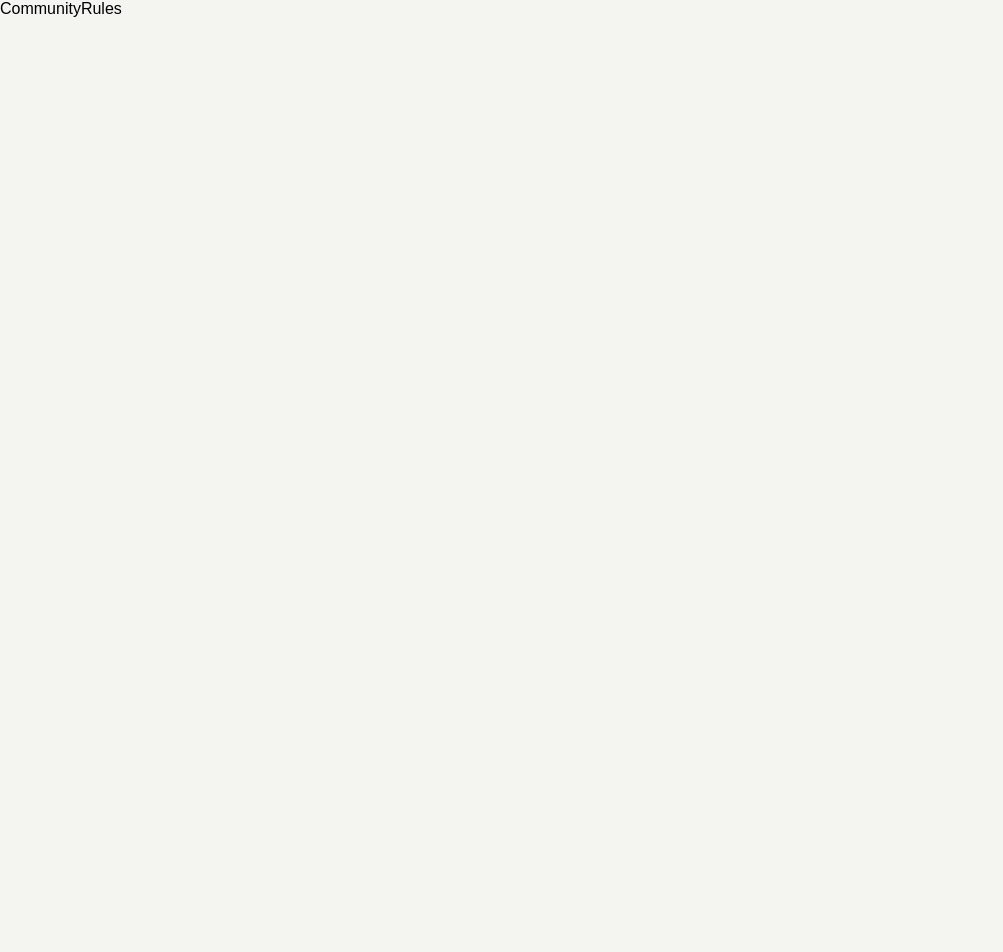
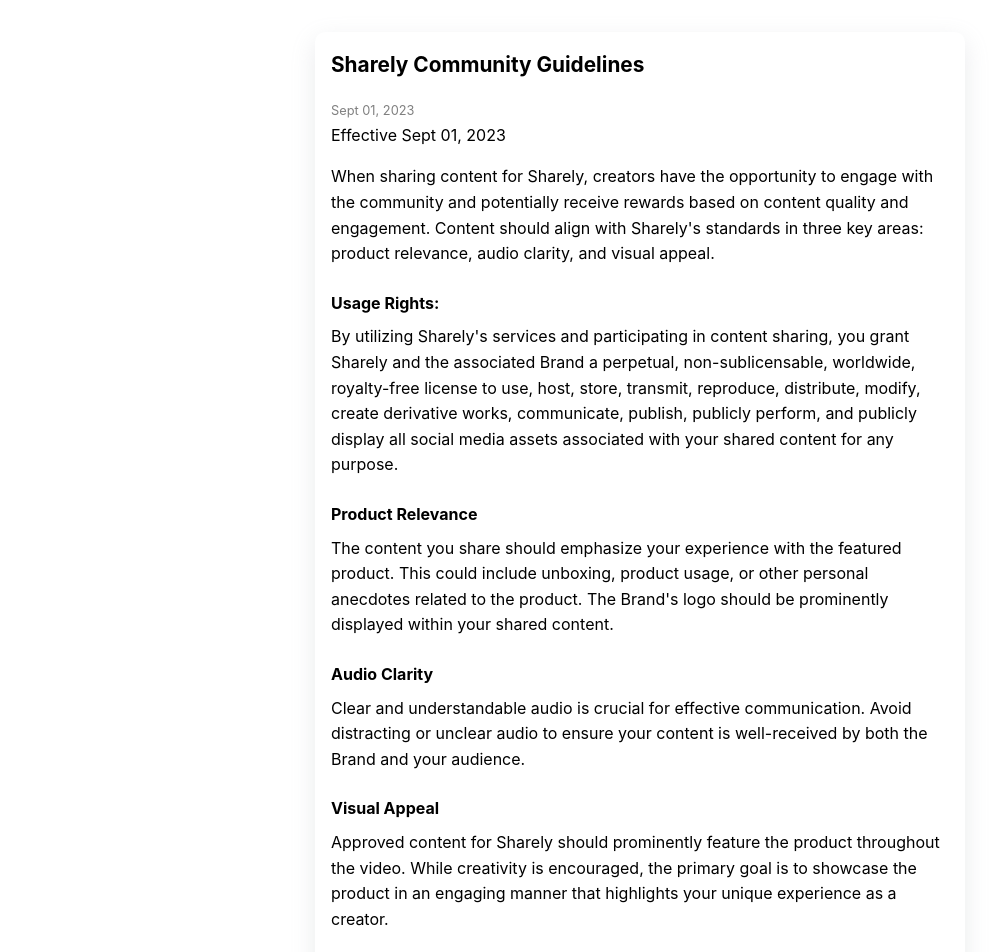
Before and after one commit to AbdullA-Ababakre/sharely, a React (Create React App) app: page /community-rules in a window 1280 px wide. Shown: the top 952 px of the page, without its empty margins (0-1003 px from the left). Before the commit the page ends 800 px from the top, so only its background shows below. Built offline with nearby package versions, Linux system fonts and the light colour scheme.

Commit message:
added community rules

```diff
--- a/src/component/ProductCard/index.scss
+++ b/src/component/ProductCard/index.scss
@@ -1,9 +1,3 @@
-html,
-body {
-  background: #f4f4f0;
-  font-family: sans-serif;
-}
-
 .wrapper {
   width: 300px;
   background: white;
--- a/src/pages/CommunityRules/index.jsx
+++ b/src/pages/CommunityRules/index.jsx
@@ -1,8 +1,163 @@
 import React from "react";
 import "./index.scss";
+import Footer from "../../component/footer";
 
 function CommunityRules() {
-  return <div>CommunityRules</div>;
+  return (
+    <div className="">
+      <div className="communityRules">
+        <h2>Sharely Community Guidelines</h2>
+        <div className="communityRules__group">
+          <span>Sept 01, 2023</span>
+          <p>Effective Sept 01, 2023</p>
+        </div>
+
+        <div className="communityRules__group communityRules__general">
+          <p>
+            When sharing content for Sharely, creators have the opportunity to
+            engage with the community and potentially receive rewards based on
+            content quality and engagement. Content should align with Sharely's
+            standards in three key areas: product relevance, audio clarity, and
+            visual appeal.
+          </p>
+        </div>
+
+        <div className="communityRules__group communityRules__usageRights">
+          <h4>Usage Rights:</h4>
+          <p>
+            By utilizing Sharely's services and participating in content
+            sharing, you grant Sharely and the associated Brand a perpetual,
+            non-sublicensable, worldwide, royalty-free license to use, host,
+            store, transmit, reproduce, distribute, modify, create derivative
+            works, communicate, publish, publicly perform, and publicly display
+            all social media assets associated with your shared content for any
+            purpose.
+          </p>
+        </div>
+
+        <div className="communityRules__group communityRules__productRelevance">
+          <h4>Product Relevance</h4>
+          <p>
+            The content you share should emphasize your experience with the
+            featured product. This could include unboxing, product usage, or
+            other personal anecdotes related to the product. The Brand's logo
+            should be prominently displayed within your shared content.
+          </p>
+        </div>
+
+        <div className="communityRules__group communityRules__audioClarity">
+          <h4>Audio Clarity</h4>
+          <p>
+            Clear and understandable audio is crucial for effective
+            communication. Avoid distracting or unclear audio to ensure your
+            content is well-received by both the Brand and your audience.
+          </p>
+        </div>
+
+        <div className="communityRules__group communityRules__visualAppeal">
+          <h4>Visual Appeal</h4>
+          <p>
+            Approved content for Sharely should prominently feature the product
+            throughout the video. While creativity is encouraged, the primary
+            goal is to showcase the product in an engaging manner that
+            highlights your unique experience as a creator.
+          </p>
+        </div>
+
+        <div className="communityRules__group communityRules__contentApproval">
+          <h4>Content Approval Guidelines</h4>
+          <p>To ensure the approval of your content, always:</p>
+
+          <ul>
+            <li>
+              Follow the product briefing tips provided when you accept your
+              Sharely opportunity.
+            </li>
+            <li>
+              Use the correct tags in the video description/caption, as
+              specified when accepting your Sharely opportunity.
+            </li>
+            <li>
+              Ensure the featured product is the focal point of your content.
+            </li>
+            <li>
+              Share content in English, as Sharely is currently unable to
+              approve content in other languages.
+            </li>
+            <li>
+              Post fullscreen videos, avoiding large black borders or filters.
+            </li>
+          </ul>
+        </div>
+
+        <div className="communityRules__group communityRules__contentDisqualification">
+          <h4>Content Disqualifications</h4>
+          <p>
+            To maintain a positive community environment, avoid the following
+            when collaborating with Sharely:
+          </p>
+
+          <ul>
+            <li>
+              Do not artificially boost views or interactions on your content;
+              such activities will result in rejection and may lead to the
+              deactivation of your Sharely account.
+            </li>
+            <li>
+              Do not post shocking or disturbing content. Sharely is a platform
+              for genuine users to share products they love, and content that
+              hides faces or wears masks may not align with the community's
+              expectations.
+            </li>
+            <li>Do not share sexually explicit or pornographic content.</li>
+            <li>
+              Do not create content that discriminates based on race, ethnicity,
+              age, sex, religion, nationality, or sexual orientation.
+            </li>
+            <li>
+              Do not use a secondary or "review only" account for Sharely
+              content.
+            </li>
+            <li>
+              Do not include the Brand's or Sharely's name in your social media
+              account handle or description.
+            </li>
+            <li>
+              Do not focus on the Sharely process in your content or profile;
+              the purpose is to share genuine experiences with purchased
+              products.
+            </li>
+            <li>
+              Do not submit still frame images or slideshows for your Sharely
+              content.
+            </li>
+            <li>
+              Do not include or mention link tools or affiliate codes in your
+              content, voiceovers, video descriptions, or anywhere else in
+              content submitted to Sharely.
+            </li>
+            <li>
+              Do not repost content previously shared on social media, whether
+              by yourself or another creator.
+            </li>
+            <li>
+              Do not misuse "Duets" with unrelated memes or off-brand content.
+              Keep your Duets focused on the product or brand you're showcasing.
+            </li>
+          </ul>
+        </div>
+
+        <div className="communityRules__group communityRules__contact">
+          <p>
+            If you have any uncertainties about the acceptance of your content
+            by Sharely, feel free to contact the Sharely Support team at
+            support@sharely.co for assistance, guidance, or feedback.
+          </p>
+        </div>
+      </div>
+      <Footer />
+    </div>
+  );
 }
 
 export default CommunityRules;
--- a/src/pages/CommunityRules/index.scss
+++ b/src/pages/CommunityRules/index.scss
@@ -0,0 +1,36 @@
+@import "../../variable.scss";
+
+.communityRules {
+  line-height: 1.6;
+  max-width: 680px;
+  padding: 1rem;
+  margin: 0 auto;
+  display: flex;
+  flex-direction: column;
+  gap: 1rem;
+  h2 {
+    font-size: 1.3rem;
+  }
+  span {
+    color: #808080;
+    font-size: 0.8rem;
+  }
+
+  &__group {
+    ul {
+      padding: 1rem;
+    }
+    h4 {
+      margin-top: 0.5rem;
+      margin-bottom: 0.5rem;
+    }
+  }
+
+  @include media(xlarge) {
+    box-shadow: rgba(149, 157, 165, 0.2) 0px 8px 24px;
+    max-width: 650px;
+    margin-top: 2rem;
+    margin-bottom: 4rem;
+    border-radius: 10px;
+  }
+}
```
